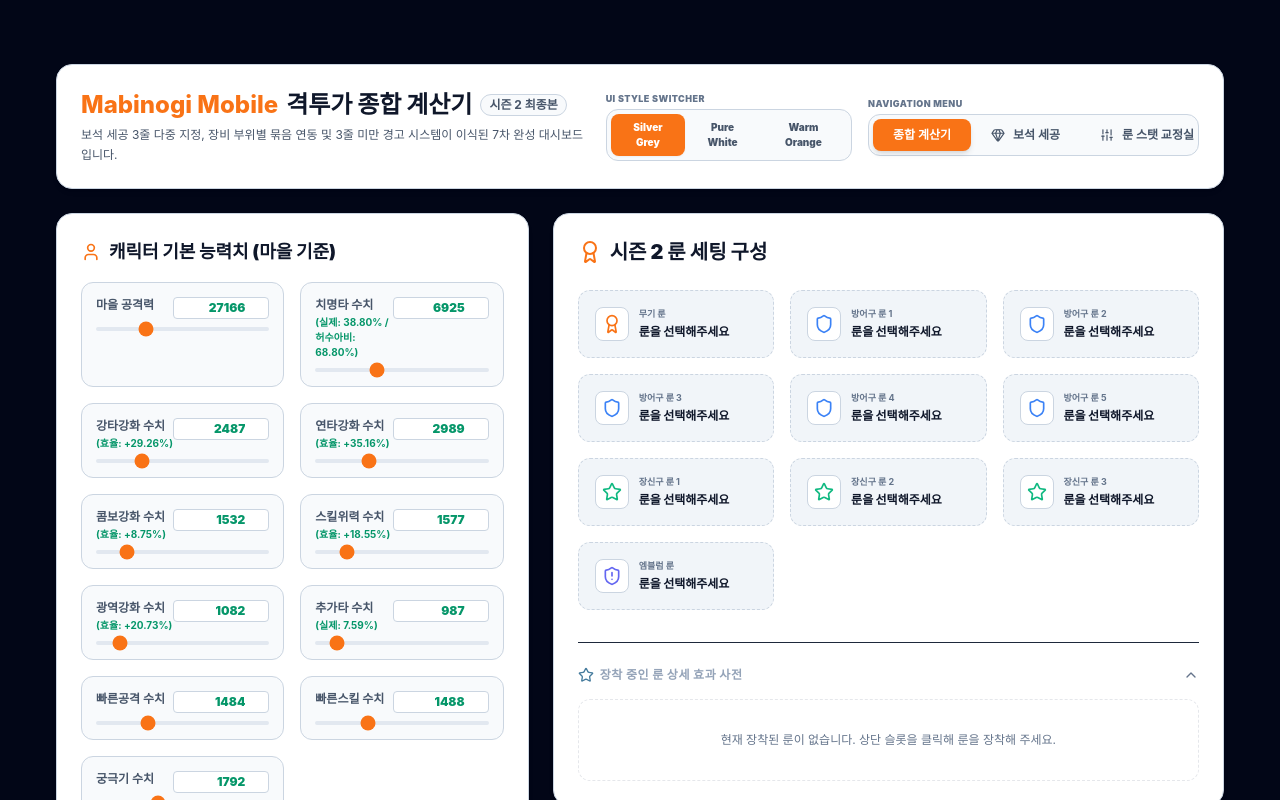
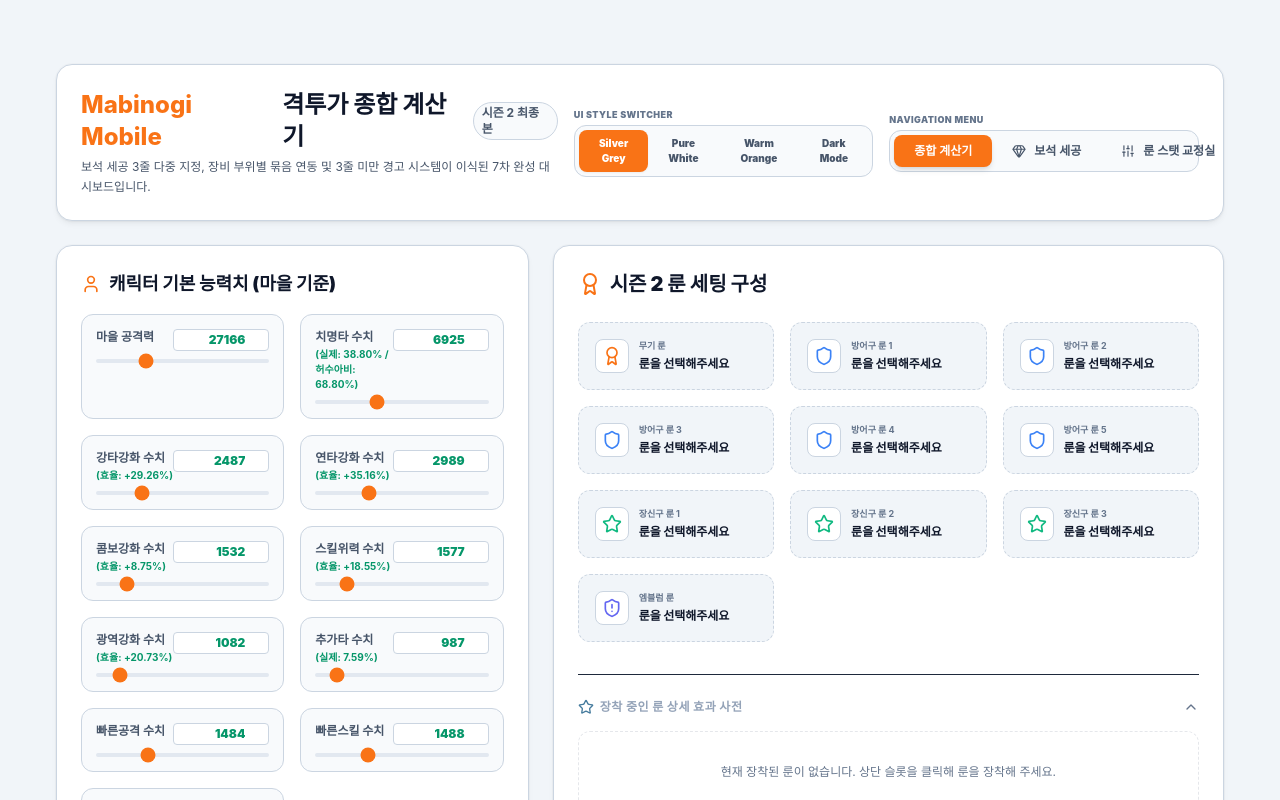
Before and after one commit to PayongaleuL/MobiNogi-fighter-season2, a React (Vite) app: page / in a window 1280 px wide. Shown: the top 800 px of the page. Built offline with nearby package versions, Linux system fonts and the light colour scheme.

Commit message:
feat: 외부 배경색 테마 연동 픽스 및 다크모드 선택 Tweak 스위처 추가

```diff
--- a/src/App.jsx
+++ b/src/App.jsx
@@ -3,7 +3,7 @@
 
 function App() {
   return (
-    <div className="min-h-screen bg-slate-950 py-10 px-4 sm:px-6 lg:px-8">
+    <div className="min-h-screen bg-theme-main py-10 px-4 sm:px-6 lg:px-8 theme-transition">
       <Calculator />
     </div>
   )
--- a/src/components/Calculator.jsx
+++ b/src/components/Calculator.jsx
@@ -22,9 +22,10 @@
 
     // HTML root 요소에 테마 클래스 동적 주입
     const root = document.documentElement;
-    root.classList.remove('theme-pure', 'theme-orange');
+    root.classList.remove('theme-pure', 'theme-orange', 'theme-dark');
     if (uiTheme === 'pure') root.classList.add('theme-pure');
     if (uiTheme === 'orange') root.classList.add('theme-orange');
+    if (uiTheme === 'dark') root.classList.add('theme-dark');
   }, [uiTheme]);
 
   // 1-1. 룬 데이터베이스 수정 가능한 커스텀 룬 목록 상태
@@ -592,6 +593,16 @@
               >
                 Warm Orange
               </button>
+              <button
+                onClick={() => setUiTheme('dark')}
+                className={`px-3 py-1.5 rounded-lg text-[10px] font-black transition-all ${
+                  uiTheme === 'dark'
+                    ? 'bg-orange-500 text-white shadow-sm'
+                    : 'text-theme-sub hover:text-theme-main'
+                }`}
+              >
+                Dark Mode
+              </button>
             </div>
           </div>
 
--- a/src/index.css
+++ b/src/index.css
@@ -53,6 +53,23 @@
   --input-border: #fdba74;   /* orange-300 */
 }
 
+/* Dark Mode Theme */
+.theme-dark {
+  --bg-main: #0b0f19;        /* slate-950 */
+  --bg-card: #0f172a;        /* slate-900 */
+  --bg-subcard: #020617;     /* slate-950/deep black */
+  --text-main: #f1f5f9;      /* slate-100 */
+  --text-sub: #cbd5e1;       /* slate-300 */
+  --text-muted: #94a3b8;     /* slate-400 */
+  --border-color: #1e293b;   /* slate-800 */
+  --shadow-card: 0 4px 6px -1px rgba(0, 0, 0, 0.25), 0 2px 4px -2px rgba(0, 0, 0, 0.2), 0 0 0 1px rgba(255, 255, 255, 0.02);
+  --accent-color: #f97316;   /* orange-500 */
+  --accent-bg: #431407;      /* warm orange-950/dark brown */
+  --accent-hover: #ea580c;
+  --input-bg: #0b0f19;
+  --input-border: #1e293b;
+}
+
 body {
   background-color: var(--bg-main);
   color: var(--text-main);
```
